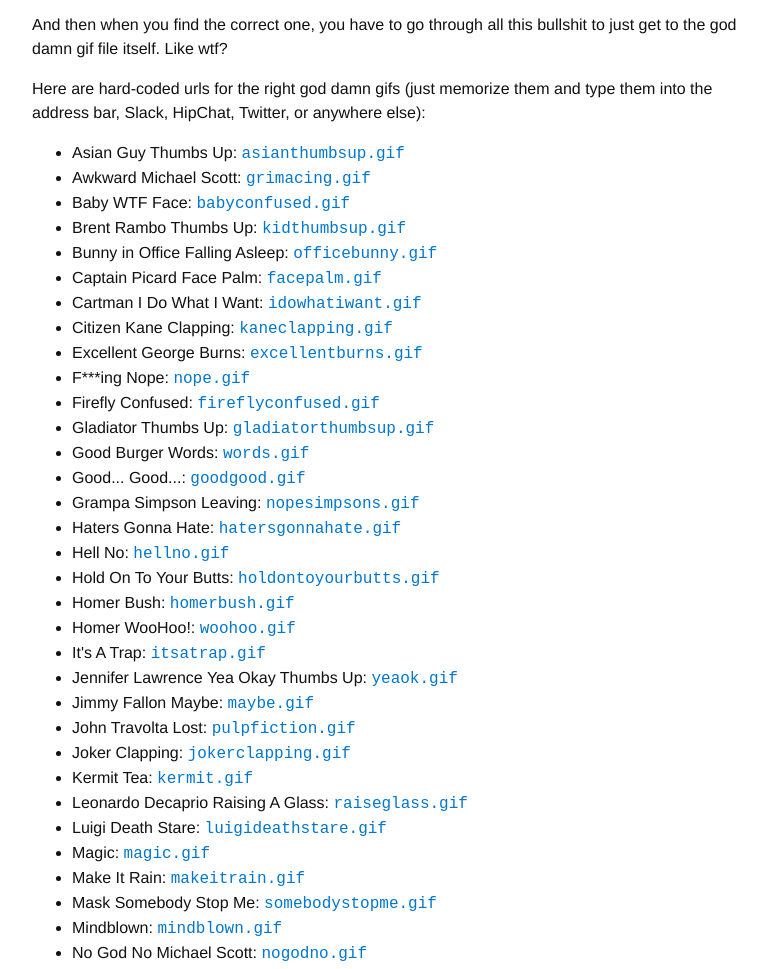
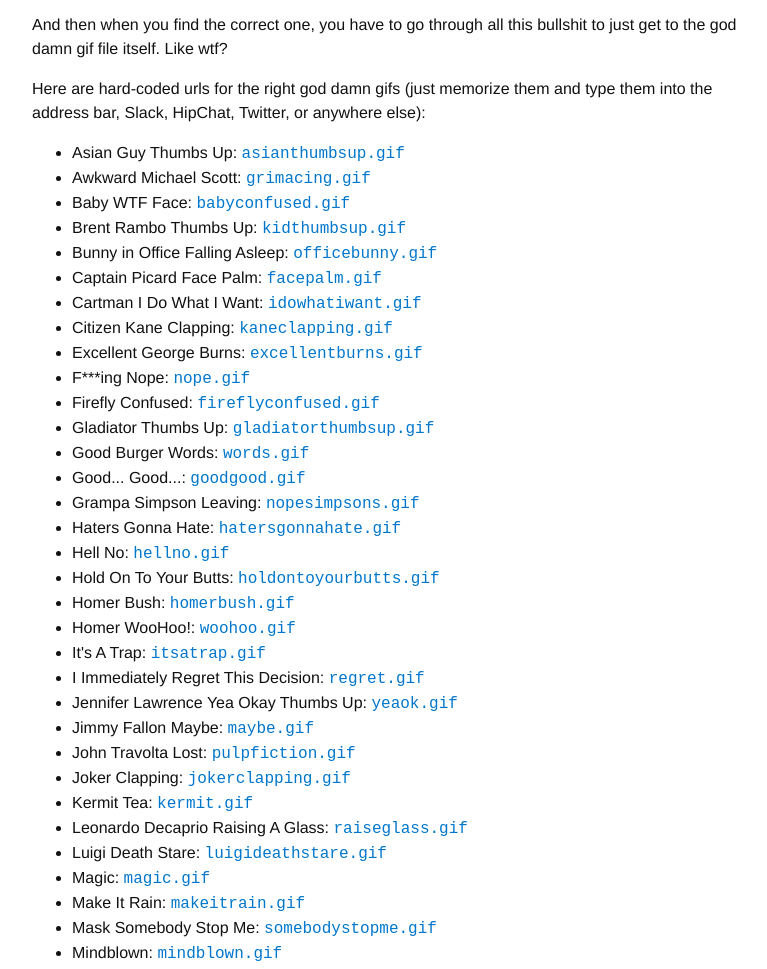
Before and after one commit to amirrajan/rgif.io, a plain HTML site: page index.html in a window 1280 px wide. Shown: the part 126-1095 px from the top of the page, without its empty margins (248-1015 px from the left). Drawn offline with Linux system fonts and the light colour scheme.

Commit message:
I Immediately Regret This Decision

```diff
--- a/index.html
+++ b/index.html
@@ -150,6 +150,7 @@
       <li>Homer Bush: <a data-gif href="http://rgif.io/homerbush.gif">homerbush.gif</a></li>
       <li>Homer WooHoo!: <a data-gif href="http://rgif.io/woohoo.gif">woohoo.gif</a></li>
       <li>It's A Trap: <a data-gif href="http://rgif.io/itsatrap.gif">itsatrap.gif</a></li>
+      <li>I Immediately Regret This Decision: <a data-gif href="http://rgif.io/regret.gif">regret.gif</a></li>
       <li>Jennifer Lawrence Yea Okay Thumbs Up: <a data-gif href="http://rgif.io/yeaok.gif">yeaok.gif</a></li>
       <li>Jimmy Fallon Maybe: <a data-gif href="http://rgif.io/maybe.gif">maybe.gif</a></li>
       <li>John Travolta Lost: <a data-gif href="http://rgif.io/pulpfiction.gif">pulpfiction.gif</a></li>
```
Also changed, not shown: regret.gif (added).
